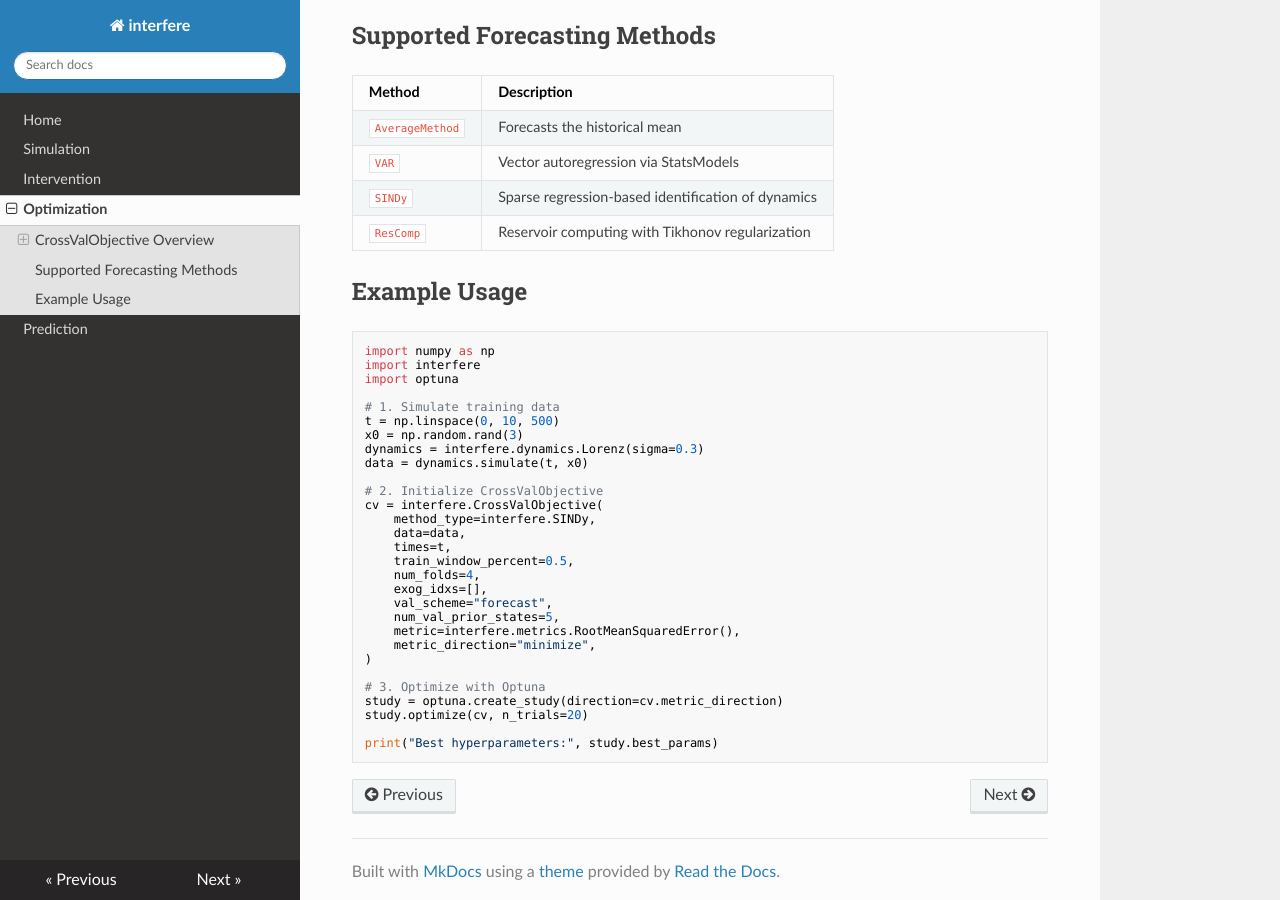
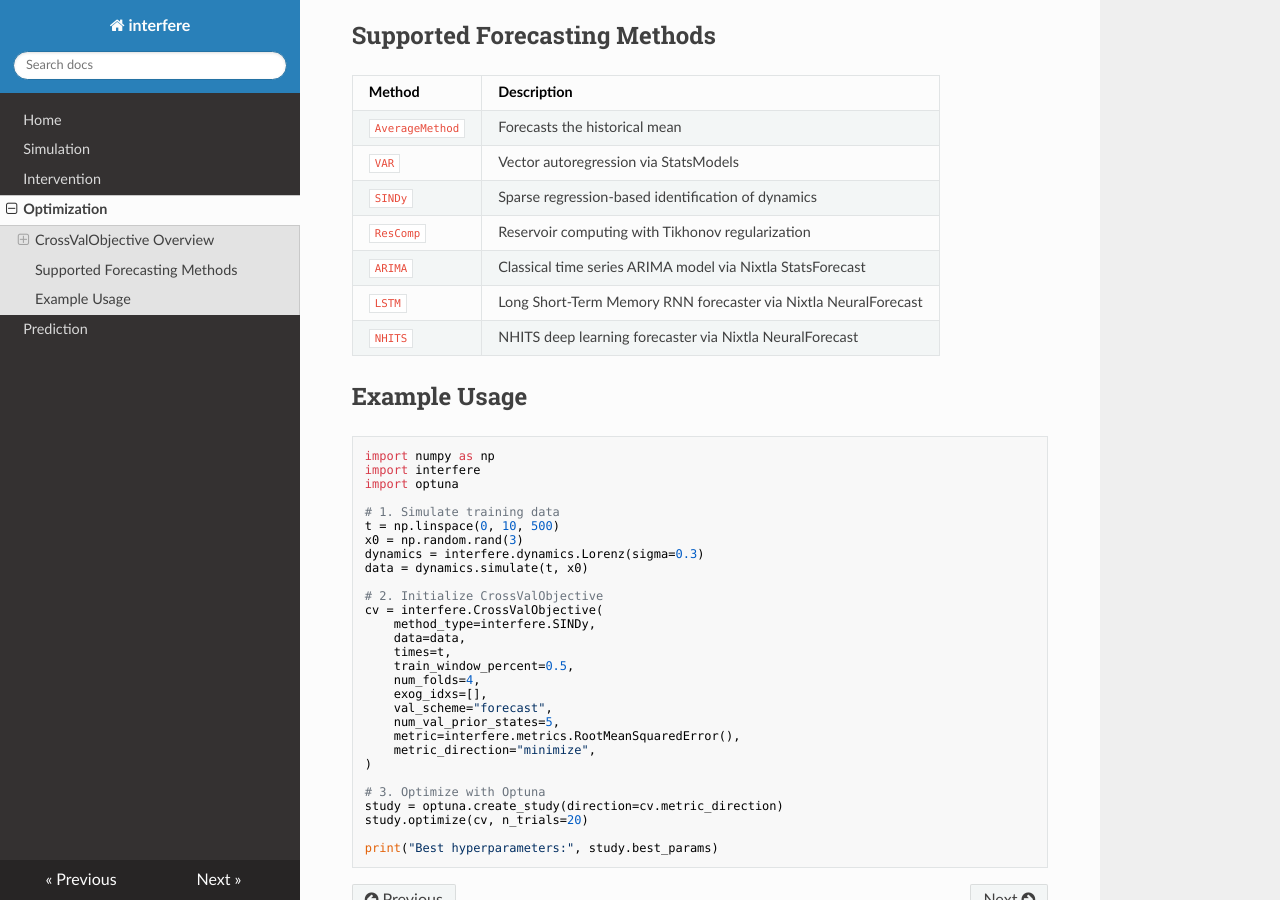
Before and after one commit to djpasseyjr/interfere, an MkDocs documentation site: the page built from docs/optimization.md, in a window 1280 px wide and 900 px high, scrolled down 1816 px. Built offline with MkDocs 1.6.1, drawn with Linux system fonts in a browser that asks for light colours; nearby versions of some CDN libraries.

Commit message:
Added nixtla methods to optimizer compatibility list.

```diff
--- a/docs/optimization.md
+++ b/docs/optimization.md
@@ -59,6 +59,9 @@ error = interfere.metrics.rmse(actual, predicted)
 | `VAR`             | Vector autoregression via StatsModels               |
 | `SINDy`           | Sparse regression-based identification of dynamics  |
 | `ResComp`         | Reservoir computing with Tikhonov regularization    |
+| `ARIMA`           | Classical time series ARIMA model via Nixtla StatsForecast |
+| `LSTM`            | Long Short-Term Memory RNN forecaster via Nixtla NeuralForecast |
+| `NHITS`           | NHITS deep learning forecaster via Nixtla NeuralForecast |
 
 ## Example Usage
 
```
